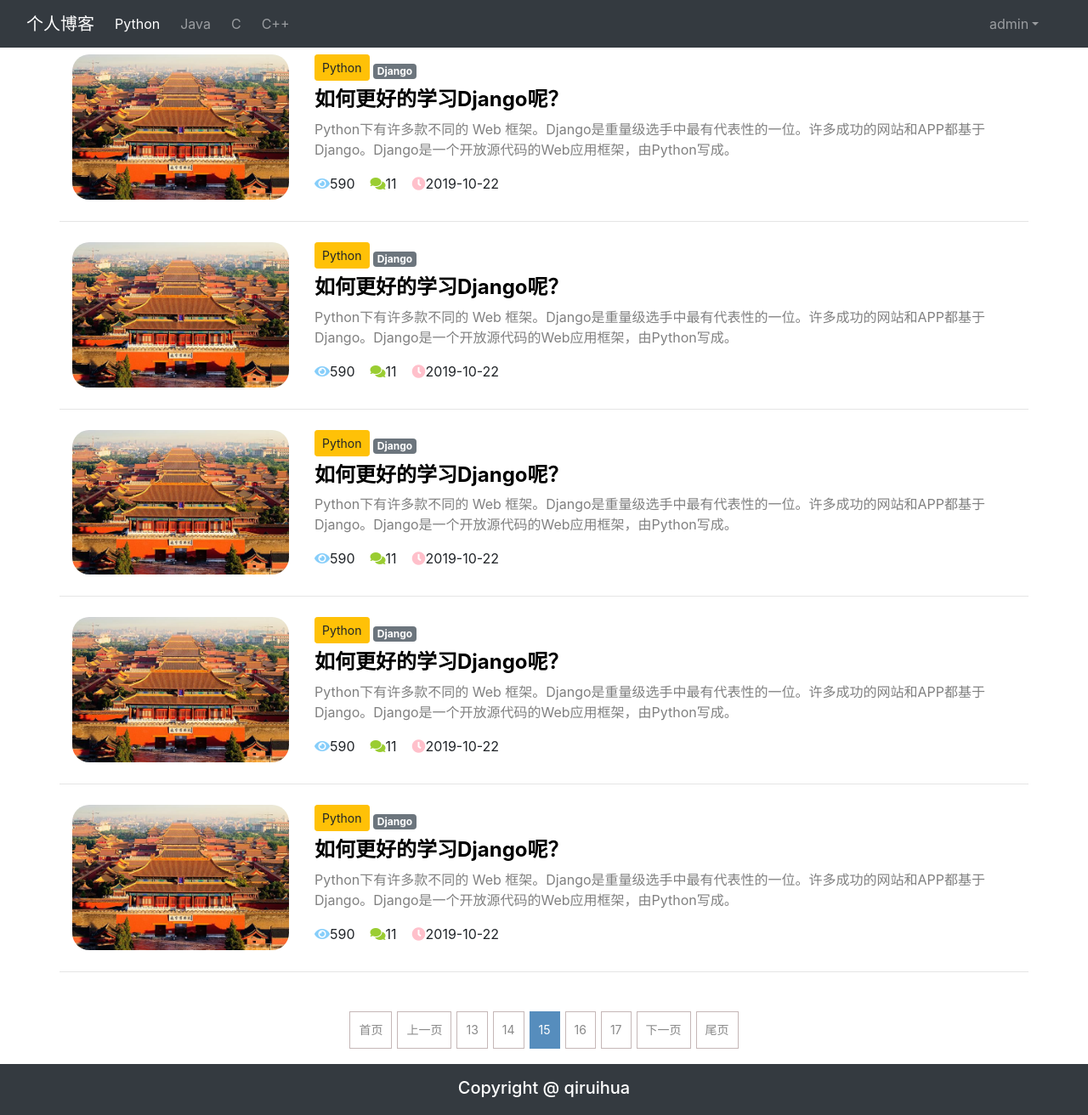
After one commit to yeluoguigen/first_blog, a Django app: page / in a window 1280 px wide. The commit adds this page. Shown: the whole page at 85% size. Run offline with Django 3.2, Linux system fonts and the light colour scheme; some libraries are stand-ins or nearby versions.

```diff
--- a/blog/blog/urls.py
+++ b/blog/blog/urls.py
@@ -21,4 +21,5 @@ urlpatterns = [
     # include 参数1要设置为元组（urlconf_module, app_name）
     # namespace 设置命名空间
     path('',include(('users.urls','users'),namespace='users')),
+    path('',include(('home.urls','home'),namespace='home')),
 ]
--- /dev/null
+++ b/blog/home/admin.py
@@ -0,0 +1,3 @@
+from django.contrib import admin
+
+# Register your models here.
--- /dev/null
+++ b/blog/home/apps.py
@@ -0,0 +1,5 @@
+from django.apps import AppConfig
+
+
+class HomeConfig(AppConfig):
+    name = 'home'
--- /dev/null
+++ b/blog/home/models.py
@@ -0,0 +1,3 @@
+from django.db import models
+
+# Create your models here.
--- /dev/null
+++ b/blog/home/tests.py
@@ -0,0 +1,3 @@
+from django.test import TestCase
+
+# Create your tests here.
--- /dev/null
+++ b/blog/home/urls.py
@@ -0,0 +1,6 @@
+from django.urls import path
+from home.views import IndexView
+
+urlpatterns = [
+    path('',IndexView.as_view(),name='index'),
+]
--- /dev/null
+++ b/blog/home/views.py
@@ -0,0 +1,6 @@
+from django.shortcuts import render
+from django.views import View
+
+class IndexView(View):
+    def get(self,request):
+        return render(request,'index.html')
--- a/blog/static/404.html
+++ b/blog/static/404.html
@@ -20,7 +20,7 @@
     <div class="container">
         <!-- 导航栏商标 -->
         <div>
-            <a class="navbar-brand" href="index.html">个人博客</a>
+            <a class="navbar-brand" href="../templates/index.html">个人博客</a>
         </div>
     </div>
     <!--登录/个人中心-->
--- a/blog/static/center.html
+++ b/blog/static/center.html
@@ -22,7 +22,7 @@
     <div class="container">
         <!-- 导航栏商标 -->
         <div>
-            <a class="navbar-brand" href="index.html">个人博客</a>
+            <a class="navbar-brand" href="../templates/index.html">个人博客</a>
         </div>
     </div>
     <!--登录/个人中心-->
--- a/blog/static/detail.html
+++ b/blog/static/detail.html
@@ -28,7 +28,7 @@
     <div class="container">
         <!-- 导航栏商标 -->
         <div>
-            <a class="navbar-brand" href="index.html">个人博客</a>
+            <a class="navbar-brand" href="../templates/index.html">个人博客</a>
         </div>
         <!-- 分类 -->
         <div class="collapse navbar-collapse" id="navbarNav">
--- a/blog/static/forget_password.html
+++ b/blog/static/forget_password.html
@@ -20,7 +20,7 @@
     <div class="container">
         <!-- 导航栏商标 -->
         <div>
-            <a class="navbar-brand" href="index.html">个人博客</a>
+            <a class="navbar-brand" href="../templates/index.html">个人博客</a>
         </div>
     </div>
     <!--登录/个人中心-->
--- a/blog/static/login.html
+++ b/blog/static/login.html
@@ -23,7 +23,7 @@
     <div class="container">
         <!-- 导航栏商标 -->
         <div>
-            <a class="navbar-brand" href="./index.html">个人博客</a>
+            <a class="navbar-brand" href="../templates/index.html">个人博客</a>
         </div>
     </div>
     <div class="navbar-collapse">
--- a/blog/static/write_blog.html
+++ b/blog/static/write_blog.html
@@ -24,7 +24,7 @@
     <div class="container">
         <!-- 导航栏商标 -->
         <div>
-            <a class="navbar-brand" href="./index.html">个人博客</a>
+            <a class="navbar-brand" href="../templates/index.html">个人博客</a>
         </div>
     </div>
     <!--登录/个人中心-->
--- /dev/null
+++ b/blog/templates/index.html
@@ -0,0 +1,277 @@
+<!DOCTYPE html>
+<!-- 网站主语言 -->
+<html lang="zh-cn">
+<head>
+    <!-- 网站采用的字符编码 -->
+    <meta charset="utf-8">
+    <!-- 网站标题 -->
+    <title>首页</title>
+    <!-- 引入bootstrap的css文件 -->
+    <link rel="stylesheet" href="../static/bootstrap/css/bootstrap.min.css">
+    <!-- 引入monikai.css -->
+    <link rel="stylesheet" href="../static/md_css/monokai.css">
+    <link rel="stylesheet" href="https://use.fontawesome.com/releases/v5.8.1/css/all.css" integrity="sha384-50oBUHEmvpQ+1lW4y57PTFmhCaXp0ML5d60M1M7uH2+nqUivzIebhndOJK28anvf" crossorigin="anonymous">
+    <!--导入css-->
+    <link rel="stylesheet" href="../static/common/common.css">
+    <link rel="stylesheet" href="../static/common/jquery.pagination.css">
+    <!-- 引入vuejs -->
+    <script type="text/javascript" src="../static/js/vue-2.5.16.js"></script>
+    <script type="text/javascript" src="../static/js/axios-0.18.0.min.js"></script>
+    <script type="text/javascript" src="../static/js/jquery-1.12.4.min.js"></script>
+</head>
+
+<body>
+<div id="app">
+<!-- 定义导航栏 -->
+<nav class="navbar navbar-expand-lg navbar-dark bg-dark">
+
+    <div class="container">
+        <!-- 导航栏商标 -->
+        <div>
+            <a class="navbar-brand" href="./index.html">个人博客</a>
+        </div>
+        <!-- 分类 -->
+        <div class="collapse navbar-collapse">
+            <div>
+                <ul class="nav navbar-nav">
+                    <li class="nav-item active">
+                        <a class="nav-link mr-2" href="#">Python</a>
+                    </li>
+                    <li class="nav-item">
+                        <a class="nav-link mr-2" href="#">Java</a>
+                    </li>
+                    <li class="nav-item">
+                        <a class="nav-link mr-2" href="#">C</a>
+                    </li>
+                    <li class="nav-item">
+                        <a class="nav-link mr-2" href="#">C++</a>
+                    </li>
+                </ul>
+            </div>
+        </div>
+    </div>
+    <!--登录/个人中心-->
+    <div class="navbar-collapse">
+            <ul class="nav navbar-nav">
+                <!-- 如果用户已经登录，则显示用户名下拉框 -->
+                <li class="nav-item dropdown" v-if="is_login">
+                    <a class="nav-link dropdown-toggle" href="#" id="navbarDropdown" role="button" data-toggle="dropdown" aria-haspopup="true" aria-expanded="false" @click="show_menu_click">admin</a>
+                    <div class="dropdown-menu" aria-labelledby="navbarDropdown" style="display: block" v-show="show_menu">
+                        <a class="dropdown-item" href="../static/write_blog.html">写文章</a>
+                        <a class="dropdown-item" href='../static/center.html'>个人信息</a>
+                        <a class="dropdown-item" href='#'>退出登录</a>
+                    </div>
+                </li>
+                <!-- 如果用户未登录，则显示登录按钮 -->
+                <li class="nav-item" v-else>
+                    <a class="nav-link" href="../static/login.html">登录</a>
+                </li>
+            </ul>
+        </div>
+</nav>
+
+<!-- content -->
+<div class="container">
+    <!-- 列表循环 -->
+    <div class="row mt-2">
+            <!-- 文章内容 -->
+            <!-- 标题图 -->
+            <div class="col-3">
+                <img src="../static/img/1.jpg" alt="avatar" style="max-width:100%; border-radius: 20px">
+            </div>
+            <div class="col">
+                <!-- 栏目 -->
+                <a  role="button" href="#" class="btn btn-sm mb-2 btn-warning">Python</a>
+            <!-- 标签 -->
+                <span>
+                        <a href="#" class="badge badge-secondary">Django</a>
+                </span>
+                <!-- 标题 -->
+                <h4>
+                    <b><a href="../static/detail.html" style="color: black;">如何更好的学习Django呢？</a></b>
+                </h4>
+                <!-- 摘要 -->
+                <div>
+                    <p style="color: gray;">
+                        Python下有许多款不同的 Web 框架。Django是重量级选手中最有代表性的一位。许多成功的网站和APP都基于Django。Django是一个开放源代码的Web应用框架，由Python写成。
+                    </p>
+                </div>
+                <!-- 注脚 -->
+                <p>
+                    <!-- 查看、评论、时间 -->
+                    <span><i class="fas fa-eye" style="color: lightskyblue;"></i>590&nbsp;&nbsp;&nbsp;</span>
+                    <span><i class="fas fa-comments" style="color: yellowgreen;"></i>11&nbsp;&nbsp;&nbsp;</span>
+                    <span><i class="fas fa-clock" style="color: pink;"></i>2019-10-22</span>
+                </p>
+            </div>
+            <hr style="width: 100%;"/>
+    </div>
+
+    <div class="row mt-2">
+        <!-- 文章内容 -->
+        <!-- 标题图 -->
+        <div class="col-3">
+            <img src="../static/img/1.jpg" alt="avatar" style="max-width:100%; border-radius: 20px">
+        </div>
+        <div class="col">
+            <!-- 栏目 -->
+            <a  role="button" href="#" class="btn btn-sm mb-2 btn-warning">Python</a>
+            <!-- 标签 -->
+            <span>
+                        <a href="#" class="badge badge-secondary">Django</a>
+                </span>
+            <!-- 标题 -->
+            <h4>
+                <b><a href="../static/detail.html" style="color: black;">如何更好的学习Django呢？</a></b>
+            </h4>
+            <!-- 摘要 -->
+            <div>
+                <p style="color: gray;">
+                    Python下有许多款不同的 Web 框架。Django是重量级选手中最有代表性的一位。许多成功的网站和APP都基于Django。Django是一个开放源代码的Web应用框架，由Python写成。
+                </p>
+            </div>
+            <!-- 注脚 -->
+            <p>
+                <!-- 转发、评论、时间 -->
+                <span><i class="fas fa-eye" style="color: lightskyblue;"></i>590&nbsp;&nbsp;&nbsp;</span>
+                <span><i class="fas fa-comments" style="color: yellowgreen;"></i>11&nbsp;&nbsp;&nbsp;</span>
+                <span><i class="fas fa-clock" style="color: pink;"></i>2019-10-22</span>
+            </p>
+        </div>
+        <hr style="width: 100%;"/>
+    </div>
+
+    <div class="row mt-2">
+        <!-- 文章内容 -->
+        <!-- 标题图 -->
+        <div class="col-3">
+            <img src="../static/img/1.jpg" alt="avatar" style="max-width:100%; border-radius: 20px">
+        </div>
+        <div class="col">
+            <!-- 栏目 -->
+            <a  role="button" href="#" class="btn btn-sm mb-2 btn-warning">Python</a>
+            <!-- 标签 -->
+            <span>
+                        <a href="#" class="badge badge-secondary">Django</a>
+                </span>
+            <!-- 标题 -->
+            <h4>
+                <b><a href="../static/detail.html" style="color: black;">如何更好的学习Django呢？</a></b>
+            </h4>
+            <!-- 摘要 -->
+            <div>
+                <p style="color: gray;">
+                    Python下有许多款不同的 Web 框架。Django是重量级选手中最有代表性的一位。许多成功的网站和APP都基于Django。Django是一个开放源代码的Web应用框架，由Python写成。
+                </p>
+            </div>
+            <!-- 注脚 -->
+            <p>
+                <!-- 转发、评论、时间 -->
+                <span><i class="fas fa-eye" style="color: lightskyblue;"></i>590&nbsp;&nbsp;&nbsp;</span>
+                <span><i class="fas fa-comments" style="color: yellowgreen;"></i>11&nbsp;&nbsp;&nbsp;</span>
+                <span><i class="fas fa-clock" style="color: pink;"></i>2019-10-22</span>
+            </p>
+        </div>
+        <hr style="width: 100%;"/>
+    </div>
+
+    <div class="row mt-2">
+        <!-- 文章内容 -->
+        <!-- 标题图 -->
+        <div class="col-3">
+            <img src="../static/img/1.jpg" alt="avatar" style="max-width:100%; border-radius: 20px">
+        </div>
+        <div class="col">
+            <!-- 栏目 -->
+            <a  role="button" href="#" class="btn btn-sm mb-2 btn-warning">Python</a>
+            <!-- 标签 -->
+            <span>
+                        <a href="#" class="badge badge-secondary">Django</a>
+                </span>
+            <!-- 标题 -->
+            <h4>
+                <b><a href="../static/detail.html" style="color: black;">如何更好的学习Django呢？</a></b>
+            </h4>
+            <!-- 摘要 -->
+            <div>
+                <p style="color: gray;">
+                    Python下有许多款不同的 Web 框架。Django是重量级选手中最有代表性的一位。许多成功的网站和APP都基于Django。Django是一个开放源代码的Web应用框架，由Python写成。
+                </p>
+            </div>
+            <!-- 注脚 -->
+            <p>
+                <!-- 转发、评论、时间 -->
+                <span><i class="fas fa-eye" style="color: lightskyblue;"></i>590&nbsp;&nbsp;&nbsp;</span>
+                <span><i class="fas fa-comments" style="color: yellowgreen;"></i>11&nbsp;&nbsp;&nbsp;</span>
+                <span><i class="fas fa-clock" style="color: pink;"></i>2019-10-22</span>
+            </p>
+        </div>
+        <hr style="width: 100%;"/>
+    </div>
+
+    <div class="row mt-2">
+        <!-- 文章内容 -->
+        <!-- 标题图 -->
+        <div class="col-3">
+            <img src="../static/img/1.jpg" alt="avatar" style="max-width:100%; border-radius: 20px">
+        </div>
+        <div class="col">
+            <!-- 栏目 -->
+            <a  role="button" href="#" class="btn btn-sm mb-2 btn-warning">Python</a>
+            <!-- 标签 -->
+            <span>
+                        <a href="#" class="badge badge-secondary">Django</a>
+                </span>
+            <!-- 标题 -->
+            <h4>
+                <b><a href="../static/detail.html" style="color: black;">如何更好的学习Django呢？</a></b>
+            </h4>
+            <!-- 摘要 -->
+            <div>
+                <p style="color: gray;">
+                    Python下有许多款不同的 Web 框架。Django是重量级选手中最有代表性的一位。许多成功的网站和APP都基于Django。Django是一个开放源代码的Web应用框架，由Python写成。
+                </p>
+            </div>
+            <!-- 注脚 -->
+            <p>
+                <!-- 转发、评论、时间 -->
+                <span><i class="fas fa-eye" style="color: lightskyblue;"></i>590&nbsp;&nbsp;&nbsp;</span>
+                <span><i class="fas fa-comments" style="color: yellowgreen;"></i>11&nbsp;&nbsp;&nbsp;</span>
+                <span><i class="fas fa-clock" style="color: pink;"></i>2019-10-22</span>
+            </p>
+        </div>
+        <hr style="width: 100%;"/>
+    </div>
+    <!-- 页码导航 -->
+    <div class="pagenation" style="text-align: center">
+        <div id="pagination" class="page"></div>
+    </div>
+</div>
+
+<!-- Footer -->
+<footer class="py-3 bg-dark" id="footer">
+    <div class="container">
+        <h5 class="m-0 text-center text-white">Copyright @ qiruihua</h5>
+    </div>
+</footer>
+</div>
+
+<!-- 引入js -->
+<script type="text/javascript" src="../static/js/host.js"></script>
+<script type="text/javascript" src="../static/js/common.js"></script>
+<script type="text/javascript" src="../static/js/index.js"></script>
+<script type="text/javascript" src="../static/js/jquery.pagination.min.js"></script>
+<script type="text/javascript">
+    $(function () {
+        $('#pagination').pagination({
+            currentPage: 15,
+            totalPage: 30,
+            callback:function (current) {
+
+                location.href = '/';
+            }
+        })
+    });
+</script>
+</body>
+</html>
--- a/blog/templates/register.html
+++ b/blog/templates/register.html
@@ -23,7 +23,7 @@
     <div class="container">
         <!-- 导航栏商标 -->
         <div>
-            <a class="navbar-brand" href="../static/index.html">个人博客</a>
+            <a class="navbar-brand" href="index.html">个人博客</a>
         </div>
     </div>
     <!--登录/个人中心-->
```
Also changed, not shown: blog/static/index.html (deleted, +0 -277 lines), blog/users/views.py (+14 -3 lines), blog/home/__init__.py (added), blog/home/migrations/__init__.py (added).
